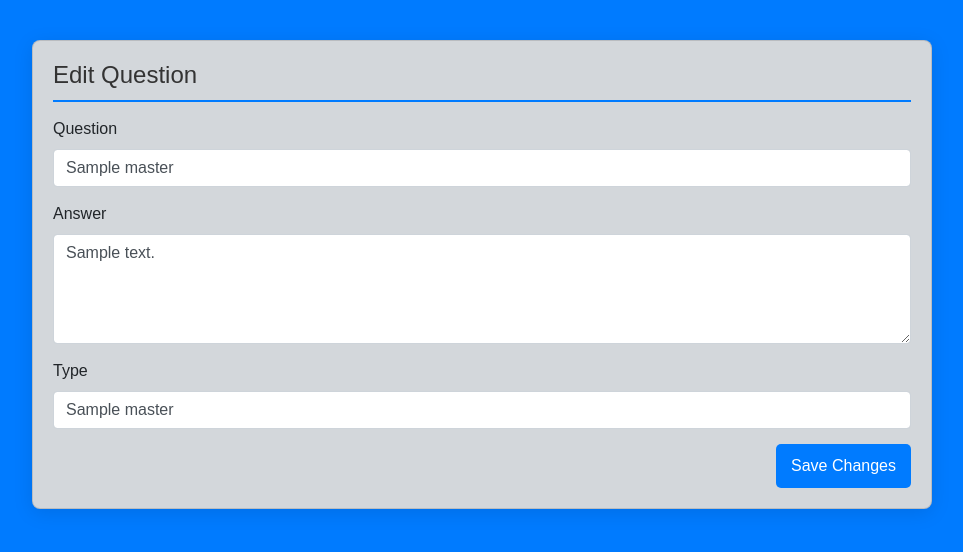
After one commit to sasi22002/Interview_Tracker, a Django app: page /edit_question/view/1/ in a window 1280 px wide. The commit adds this page. Shown: the top 552 px of the page, without its empty margins (158-1121 px from the left). Run offline with Django 5.2, Linux system fonts and the light colour scheme; tables that the repository leaves empty hold one stand-in row (values such as "Sample post"); some libraries are stand-ins or nearby versions.

Commit message:
manage questions & manage ints

```diff
--- a/interviews/models.py
+++ b/interviews/models.py
@@ -16,7 +16,7 @@ class Interview(models.Model):
     company_name = models.ForeignKey(Company, on_delete=models.CASCADE, related_name='company_int')
     status = models.CharField(max_length=50)  # e.g., 'Did well', 'Not well'
     state = models.CharField(max_length=100)  # e.g., 'Moved to next', 'Failed', etc.
-
+    is_deleted = models.BooleanField(default=False)
     class Meta:
         db_table = 'interview_master'
 
@@ -26,6 +26,7 @@ class QuestionAnswer(models.Model):
     answer = models.TextField()
     question_type = models.CharField(max_length=20)
     comapny_question = models.ForeignKey(Company, on_delete=models.CASCADE, related_name='company_question')
+    is_deleted = models.BooleanField(default=False)
 
     class Meta:
         db_table = 'question_master'
--- a/interviews/templates/add_interview.html
+++ b/interviews/templates/add_interview.html
@@ -196,7 +196,8 @@
             .then(response => response.json())
             .then(result => {
                 alert('Interview added successfully!');
-                location.reload(); // Reload the page after success
+                window.location.href = '/';  // Redirect after success (adjust as necessary)
+
             })
             .catch(error => console.error('Error adding interview:', error));
         });
--- /dev/null
+++ b/interviews/templates/edit_question.html
@@ -0,0 +1,118 @@
+<!DOCTYPE html>
+<html lang="en">
+<head>
+    <meta charset="UTF-8">
+    <meta name="viewport" content="width=device-width, initial-scale=1.0">
+    <title>Edit Question</title>
+    <link rel="stylesheet" href="https://cdnjs.cloudflare.com/ajax/libs/font-awesome/6.0.0-beta3/css/all.min.css">
+    <link href="https://stackpath.bootstrapcdn.com/bootstrap/4.5.2/css/bootstrap.min.css" rel="stylesheet">
+
+    <style>
+        body {
+            font-family: Arial, sans-serif;
+            background-color: #007bff;
+            padding: 20px;
+        }
+        .card {
+            background-color: #d3d7db;
+            border-radius: 8px;
+            box-shadow: 0 4px 20px rgba(0, 0, 0, 0.1);
+            padding: 20px;
+            margin: 20px auto;
+            max-width: 900px;
+        }
+        .card h2 {
+            margin-bottom: 15px;
+            color: #333;
+            font-size: 1.5rem;
+            border-bottom: 2px solid #007BFF;
+            padding-bottom: 10px;
+        }
+        .form-group {
+            margin-bottom: 15px;
+        }
+        .button-container {
+            text-align: right;
+        }
+        .button {
+            background-color: #007BFF;
+            color: white;
+            border: none;
+            padding: 10px 15px;
+            border-radius: 5px;
+            cursor: pointer;
+            transition: background-color 0.3s ease;
+        }
+        .button:hover {
+            background-color: #0056b3;
+        }
+    </style>
+</head>
+<body>
+
+    <div class="container">
+        <div class="card">
+            <h2>Edit Question</h2>
+            <form id="editQuestionForm">
+                <div class="form-group">
+                    <label for="questionInput">Question</label>
+                    <input type="text" id="questionInput" class="form-control" value="{{ question.0.question }}" required />
+                </div>
+                <div class="form-group">
+                    <label for="answerInput">Answer</label>
+                    <textarea id="answerInput" class="form-control" rows="4" required>{{ question.0.answer }}</textarea>
+                </div>
+                <div class="form-group">
+                    <label for="questionType">Type</label>
+                    <input type="text" id="questionType" class="form-control" value="{{ question.0.question_type }}" required />
+                </div>
+                <input type="hidden" id="questionId" value="{{ question.0.id }}" />
+                <div class="button-container">
+                    <button type="button" class="button" onclick="saveQuestion()">Save Changes</button>
+                </div>
+            </form>
+        </div>
+    </div>
+
+    <script>
+        function saveQuestion() {
+            const questionId = document.getElementById('questionId').value;
+            const updatedQuestion = document.getElementById('questionInput').value;
+            const updatedAnswer = document.getElementById('answerInput').value;
+            const questionType = document.getElementById('questionType').value;
+
+            // Call your API to save the updated question
+            console.log(questionId)
+            const baseUrl = `/edit_question/view/${questionId}/`;
+            console.log(`Fetching URL: ${baseUrl}`);
+
+            fetch(baseUrl, {
+                method: 'PUT',
+                headers: {
+                    'Content-Type': 'application/json',
+                    'X-CSRFToken': '{{ csrf_token }}'  // Include CSRF token if necessary
+                },
+                body: JSON.stringify({ question: updatedQuestion, answer: updatedAnswer ,question_type : questionType})
+            })
+            .then(response => {
+                console.error(response)
+
+
+                if (response.ok) {
+                    alert('Question updated successfully!');
+                    // Optionally, redirect back to the view page
+                    setTimeout(() => {
+                        window.location.href = document.referrer;  // Redirect to the previous page
+                    }, 100);   //
+                } else {
+                    alert('Failed to update the question. Please try again.');
+                }
+            })
+            .catch(error => {
+                console.error('Error:', error);
+                alert('An error occurred. Please try again.');
+            });
+        }
+    </script>
+</body>
+</html>
--- a/interviews/templates/view_interview.html
+++ b/interviews/templates/view_interview.html
@@ -7,4 +7,4 @@
     {% endfor %}
 </ul>
 
-<a href="{% url 'add_question' interview.id %}">Add Question</a>
+{% comment %} <a href="{% url 'add_question' interview.id %}">Add Question</a> {% endcomment %}
--- a/interviews/urls.py
+++ b/interviews/urls.py
@@ -2,11 +2,24 @@ from django.urls import path
 from . import views
 
 urlpatterns = [
+
+    #HOME
     path('', views.home, name='home'),
-    path('view/<int:id>/', views.view_interview, name='view_interview'),
-    path('add_question', views.add_question, name='add_question'),
-    path('add_interview', views.add_interview, name='add_interview'),
+
+    #COMPANY ROUETS
     path('api/companies', views.list_company, name='list_company'),
     path('api/add_company', views.add_company, name='add_company'),
+
+    #INTERVIEW ROUTES
+    path('view/<int:id>/', views.view_interview_web, name='view_interview'),
+    path('add_interview', views.add_interview_Web, name='add_interview'),
     path('api/add_interview', views.save_interview, name='save_interview'),
+    path('api/edit_interview', views.edit_interview, name='edit_interview_api'),
+    path('api/delete_interview/<int:id>', views.delete_interview, name='delete_interview_api'),
+    path('edit_interview/<int:id>/', views.edit_interview_web, name='edit_interview'),
+
+    #QUESTION ROUTES
+    path('add_question', views.add_question_web, name='add_question'),
+    path('add_question/view/<int:id>/', views.view_single_question, name='add_question_view'),
+    path('edit_question/view/<int:id>/', views.edit_single_question, name='edit_question_view'),
 ]
--- a/interviews/views.py
+++ b/interviews/views.py
@@ -12,18 +12,18 @@ def home(request):
     interviews = Interview.objects.all()
     return render(request, 'home.html', {'interviews': interviews})
 
-def add_interview(request):
+def add_interview_Web(request):
     return render(request, 'add_interview.html')
 
 
-def view_interview(request, id):
-    interview = Interview.objects.get(id=id)
-    return render(request, 'view_interview.html', {'interview': interview})
+def view_interview_web(request, id):
+    interview = Interview.objects.filter(sno=id).values()
+    return render(request, 'view_interview.html', {'interview': list(interview)})
 
 @csrf_exempt
-def add_question(request):
+def add_question_web(request):
     if request.method == 'GET':
-        question = QuestionAnswer.objects.all()
+        question = QuestionAnswer.objects.filter(is_deleted=False)
         interview = Interview.objects.all()
         companies = Company.objects.all()
 
@@ -42,18 +42,57 @@ def add_question(request):
 
             exist = QuestionAnswer.objects.filter(question=data['question'],interview_id=int(data['interview'])).exists()
             if exist:
-                return JsonResponse({'status': 'error', 'message': 'Invalid JSON data'}, status=400)
+                return JsonResponse({'status': 'error', 'message': 'Question already exist'}, status=400)
 
             create = QuestionAnswer.objects.create(question=data['question'],interview_id=data['interview'],answer=data['answer'],
                                                    question_type=data['question_type'],comapny_question_id=data['company'])
 
             # Return a JSON response
-            return JsonResponse({'status': 'success', 'message': 'Question added successfully!'})
+            return JsonResponse({'status': 'success', 'message': 'Question added successfully!'},status=200)
 
         except json.JSONDecodeError:
+            import pdb;pdb.set_trace()
             return JsonResponse({'status': 'error', 'message': 'Invalid JSON data'}, status=400)
 
+    if request.method == 'DELETE':
+        try:
+            data = json.loads(request.body)
+            id_ = data['id']
+            QuestionAnswer.objects.filter(id=id_).update(is_deleted=True)
+            return JsonResponse({'status': 'success', 'message': 'Question deleted successfully!'})
+
+        except Exception as e:
+            return JsonResponse({'status': 'error', 'message': 'Invalid data'}, status=400)
+
+
+
     return JsonResponse({'status': 'error', 'message': 'Invalid request method'}, status=405)
+
+
+def view_single_question(request, id):
+    try:
+        question = QuestionAnswer.objects.filter(id=id).values('id', 'interview_id', 'question', 'answer', 'question_type', 'comapny_question__company_name', 'is_deleted').first()
+        return render(request, 'view_singlequestion.html', {'question': [question]})  # Pass as a list
+    except Exception as e:
+        # Handle the error (e.g., logging)
+        return render(request, 'error.html')  # Redirect to an error page if needed
+
+
+
+def edit_single_question(request, id):
+    try:
+        if request.method == 'GET':
+            question = QuestionAnswer.objects.filter(id=id).values('id', 'interview_id', 'question', 'answer', 'question_type', 'comapny_question__company_name', 'is_deleted').first()
+            return render(request, 'edit_question.html', {'question': [question]})  # Pass as a list
+
+        if request.method == 'PUT':
+            data = json.loads(request.body)
+            QuestionAnswer.objects.filter(id=id).update(question=data['question'],answer=data['answer'],question_type=data['question_type'])
+            return JsonResponse({'status': 'success', 'message': 'Question updated successfully!'},status=200)
+
+    except Exception as e:
+        return render(request, 'error.html')  # Redirect
+
 
 
 def list_company(request):
@@ -85,16 +124,58 @@ def add_company(request):
 def save_interview(request):
     try:
         data = json.loads(request.body)
+        if request.method == 'POST':
+            #check data is exist
+            exist = Interview.objects.filter(company_name__company_name=data['company_name'],date=data['date']).exists()
+            if exist:
+                return JsonResponse({'status': 'error', 'message': 'Interview already added'}, status=400)
+            else:
+                comp_id = Company.objects.filter(company_name=data['company_name']).last() if Company.objects.filter(company_name=data['company_name']).exists() else Company.objects.create(company_name=data['company_name'])
+                Interview.objects.create(company_name=comp_id,date=data['date'],status=data['status'],state=data['state'])
 
-        #check data is exist
-        exist = Interview.objects.filter(company_name__company_name=data['company_name'],date=data['date']).exists()
-        if exist:
-            return JsonResponse({'status': 'error', 'message': 'Interview already added'}, status=400)
-        else:
-            comp_id = Company.objects.filter(company_name=data['company_name']).last() if Company.objects.filter(company_name=data['company_name']).exists() else Company.objects.create(company_name=data['company_name'])
-            Interview.objects.create(company_name=comp_id,date=data['date'],status=data['status'],state=data['state'])
-
-        return JsonResponse({'status': 'success', 'message': 'Interview added successfully'}, status=201)
+            return JsonResponse({'status': 'success', 'message': 'Interview added successfully'}, status=201)
 
     except Exception as e:
         return JsonResponse({'status': 'error', 'message': 'error'}, status=500)
+
+
+def edit_interview_web(request,id):
+    try:
+        interview = Interview.objects.filter(sno=id).values('sno', 'date', 'company_name__company_name', 'status', 'state')
+        return render(request, 'edit_interview.html', {'interview': list(interview)[0]})
+
+    except Exception as e:
+        import pdb;pdb.set_trace()
+        return JsonResponse({'status': 'error', 'message': 'error'}, status=500)
+
+
+
+
+def edit_interview(request):
+    try:
+        data = json.loads(request.body)
+        if request.method == 'PUT':
+            #check data is exist
+            exist = Interview.objects.filter(sno=data['id']).exists()
+            if exist:
+                Interview.objects.filter(sno=data['id']).update(date=data['date'],status=data['status'],state=data['state'])
+
+                return JsonResponse({'status': 'success', 'message': 'Interview updated successfully'}, status=201)
+
+            return JsonResponse({'status': 'Failed', 'message': 'Interview not found'}, status=400)
+
+    except Exception as e:
+        return JsonResponse({'status': 'error', 'message': 'error'}, status=500)
+
+
+def delete_interview(request,id):
+    try:
+        exist = Interview.objects.filter(sno=id).exists()
+        if not exist:
+            return JsonResponse({'status': 'Failed', 'message': 'Interview not found'}, status=400)
+
+        interviews = Interview.objects.filter(sno=id).update(is_deleted=True)
+        return JsonResponse({'status': 'success', 'message': 'Interview deleted successfully'}, status=201)
+
+    except Exception as e:
+        return JsonResponse({'status': 'error', 'message': 'error'}, status=500)
```
Also changed, not shown: interviews/templates/edit_interview.html (added, +117 -0 lines), interviews/templates/home.html (+43 -4 lines), interviews/templates/view_question.html (+42 -0 lines), interviews/templates/view_singlequestion.html (added, +105 -0 lines).
